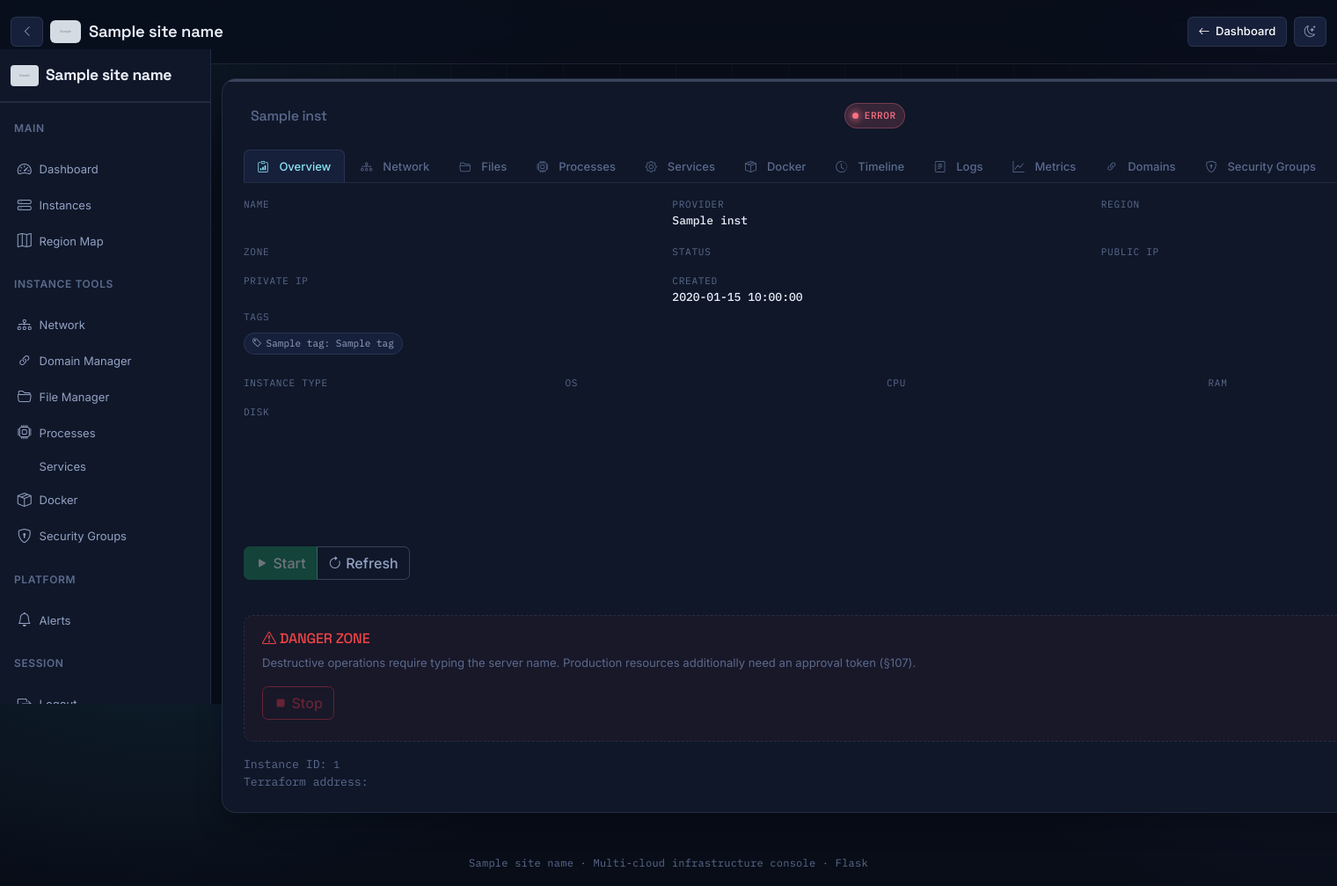
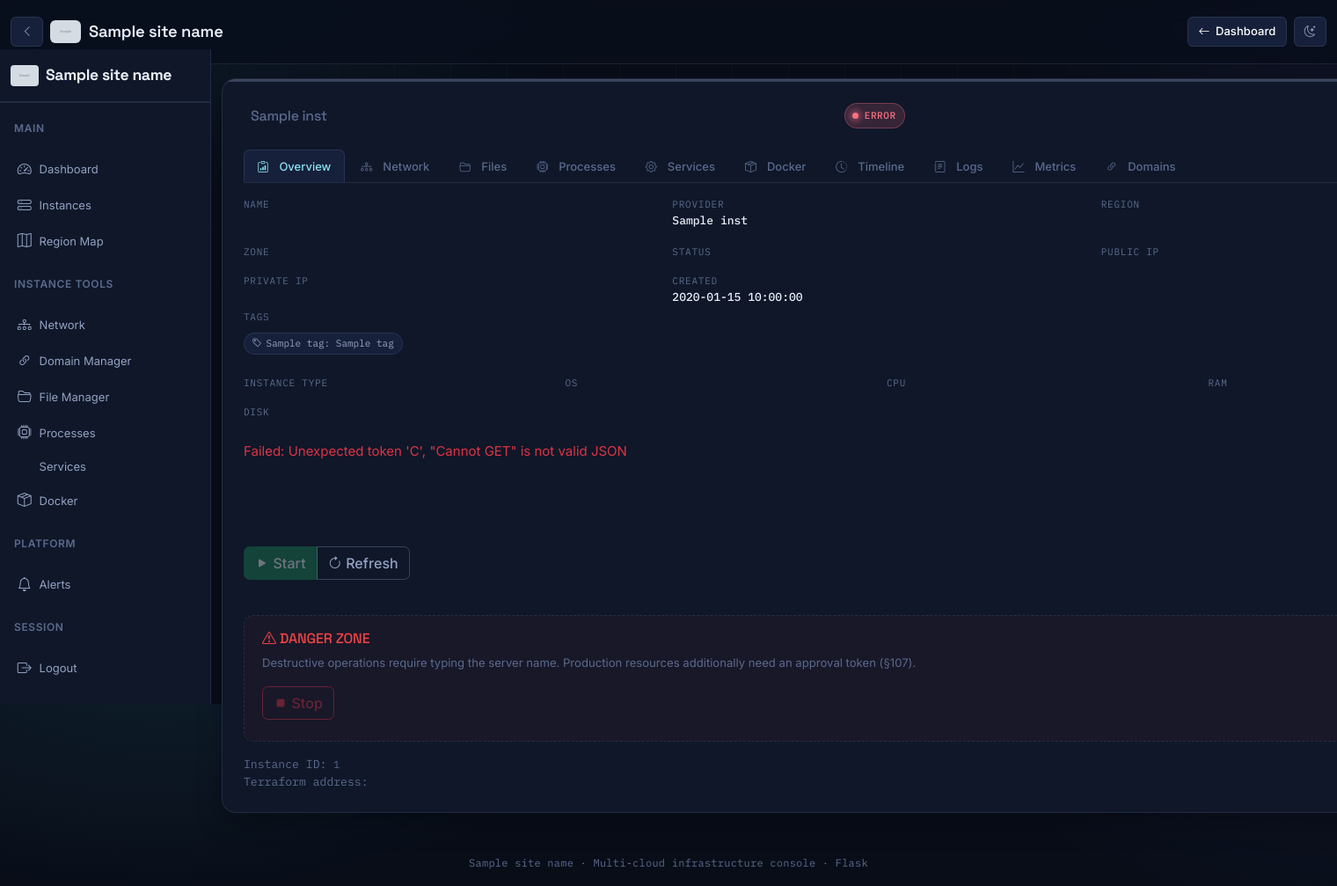
Before and after one commit to DadjMahal/TerraSky, a Python web app: template skydash/templates/detail.html in a window 1520 px wide; the page is wider, and only the part inside the window is pictured. Shown: that part at 88% size. Run offline with Jinja, Linux system fonts and the light colour scheme; the template is opened without the code that fills it: most values are stand-ins (such as "Sample title", 1, 10 or a date in 2020); grey boxes marked "Sample" are stand-in pictures.

Commit message:
Tabs 3 & 5: Merge Security Groups into Network tab, render specs on Overview load, fix SG tab-show listener, update sidebar nav

```diff
--- a/skydash/static/js/detail.js
+++ b/skydash/static/js/detail.js
@@ -220,6 +220,9 @@
     document.addEventListener("DOMContentLoaded", () => {
         refreshStatus();
         loadDomains();
+        // Overview is the default active tab — shown.bs.tab won't fire on load,
+        // so render the hardware specs chart proactively.
+        if (window.SkyDashSpecs) window.SkyDashSpecs.render(SLUG);
         const logTab = document.querySelector('a[href="#tab-logs"]');
         if (logTab) logTab.addEventListener("shown.bs.tab", () => refreshLogs());
         const tabTriggers = document.querySelectorAll(".detail-tabs .nav-link[data-bs-toggle]");
@@ -227,11 +230,13 @@
             const id = e.target.getAttribute("href");
             if (id === "#tab-overview" && window.SkyDashSpecs) window.SkyDashSpecs.render(SLUG);
             if (id === "#tab-metrics" && window.SkyDashMetrics) window.SkyDashMetrics.render(SLUG);
-            if (id === "#tab-network" && window.SkyDashTopology) window.SkyDashTopology.render();
+            if (id === "#tab-network") {
+                if (window.SkyDashTopology) window.SkyDashTopology.render();
+                if (window.SkyDashSecurityGroups) window.SkyDashSecurityGroups.render(SLUG);
+            }
             if (id === "#tab-timeline" && window.SkyDashTimeline) window.SkyDashTimeline.render(SLUG);
             if (id === "#tab-ssh" && window.SkyDashSSHTerminal) window.SkyDashSSHTerminal.init(SLUG);
             if (id === "#tab-files" && window.SkyDashFileManager) window.SkyDashFileManager.init();
-            if (id === "#tab-security-groups" && window.SkyDashSecurityGroups) window.SkyDashSecurityGroups.render(SLUG);
         }));
     });
 
--- a/skydash/static/js/security-groups.js
+++ b/skydash/static/js/security-groups.js
@@ -154,7 +154,9 @@
     // Re-fetch when the user opens the Network tab (Bootstrap pill shown event).
     document.addEventListener("shown.bs.tab", function (e) {
         var target = e.target;
-        if (target && target.getAttribute && target.getAttribute("data-bs-target") === "#tab-network") {
+        if (target && target.getAttribute &&
+            (target.getAttribute("data-bs-target") === "#tab-network" ||
+             target.getAttribute("href") === "#tab-network")) {
             fetchSecurityGroups();
         }
     });
--- a/skydash/templates/base.html
+++ b/skydash/templates/base.html
@@ -159,11 +159,6 @@
                     <i class="bi bi-box-seam"></i> <span>Docker</span>
                 </a>
             </li>
-            <li class="nav-item">
-                <a class="nav-link d-flex align-items-center gap-2" href="{{ url_for('detail', slug=current_instance.slug) }}#tab-security-groups">
-                    <i class="bi bi-shield-lock"></i> <span>Security Groups</span>
-                </a>
-            </li>
             {% else %}
             <li class="nav-item"><a class="nav-link d-flex align-items-center gap-2" href="#tab-network"><i class="bi bi-diagram-3"></i> <span>Network</span></a></li>
             <li class="nav-item"><a class="nav-link d-flex align-items-center gap-2" href="#tab-domains"><i class="bi bi-link-45deg"></i> <span>Domain Manager</span></a></li>
@@ -171,7 +166,6 @@
             <li class="nav-item"><a class="nav-link d-flex align-items-center gap-2" href="#tab-processes"><i class="bi bi-cpu"></i> <span>Processes</span></a></li>
             <li class="nav-item"><a class="nav-link d-flex align-items-center gap-2" href="#tab-services"><i class="bi bi-gear-sm"></i> <span>Services</span></a></li>
             <li class="nav-item"><a class="nav-link d-flex align-items-center gap-2" href="#tab-docker"><i class="bi bi-box-seam"></i> <span>Docker</span></a></li>
-            <li class="nav-item"><a class="nav-link d-flex align-items-center gap-2" href="#tab-security-groups"><i class="bi bi-shield-lock"></i> <span>Security Groups</span></a></li>
             {% endif %}
 
             <li class="sidebar-group-label">Platform</li>
--- a/skydash/templates/detail.html
+++ b/skydash/templates/detail.html
@@ -34,7 +34,6 @@
         <li class="nav-item"><a class="nav-link" data-bs-toggle="pill" href="#tab-logs"><i class="bi bi-journal-text"></i> Logs</a></li>
         <li class="nav-item"><a class="nav-link" data-bs-toggle="pill" href="#tab-metrics"><i class="bi bi-graph-up"></i> Metrics</a></li>
         <li class="nav-item"><a class="nav-link" data-bs-toggle="pill" href="#tab-domains"><i class="bi bi-link-45deg"></i> Domains</a></li>
-        <li class="nav-item"><a class="nav-link" data-bs-toggle="pill" href="#tab-security-groups"><i class="bi bi-shield-lock"></i> Security Groups</a></li>
         {% if "hermes" in inst.slug %}<li class="nav-item"><a class="nav-link" data-bs-toggle="pill" href="#tab-ssh"><i class="bi bi-terminal"></i> SSH</a></li>{% endif %}
     </ul>
     <div class="tab-content">
@@ -83,7 +82,7 @@
             </div>
         </div>
 
-        {# --- Network topology --- #}
+        {# --- Network tab: IP/DNS + topology + Security Groups (merged §Task 4) --- #}
         <div class="tab-pane fade" id="tab-network">
             <div class="row g-3 kv-grid mb-4">
                 <div class="col-6 col-md-3"><div class="kv-label">Public IP</div><div class="kv-value"><code data-ip="public">{{ format_public_ip(inst) }}</code></div></div>
@@ -92,11 +91,9 @@
                 <div class="col-6 col-md-3"><div class="kv-label">DNS (private)</div><div class="kv-value">{{ format_private_dns(inst) }}</div></div>
             </div>
             <div id="topology-host"></div>
-        </div>
 
-        {# --- Security Groups & Firewall Rules (§Task 4) --- #}
-        <div class="tab-pane fade" id="tab-security-groups">
-            <div class="d-flex align-items-center justify-content-between mb-3">
+            {# --- Security Groups & Firewall Rules (merged into Network tab) --- #}
+            <div class="d-flex align-items-center justify-content-between mb-3 mt-4">
                 <h3 class="h4 mb-0 d-flex align-items-center gap-2">
                     <i class="bi bi-shield-lock provider-icon provider-{{ inst.provider }}"></i>
                     Security Groups &amp; Firewall Rules
```
